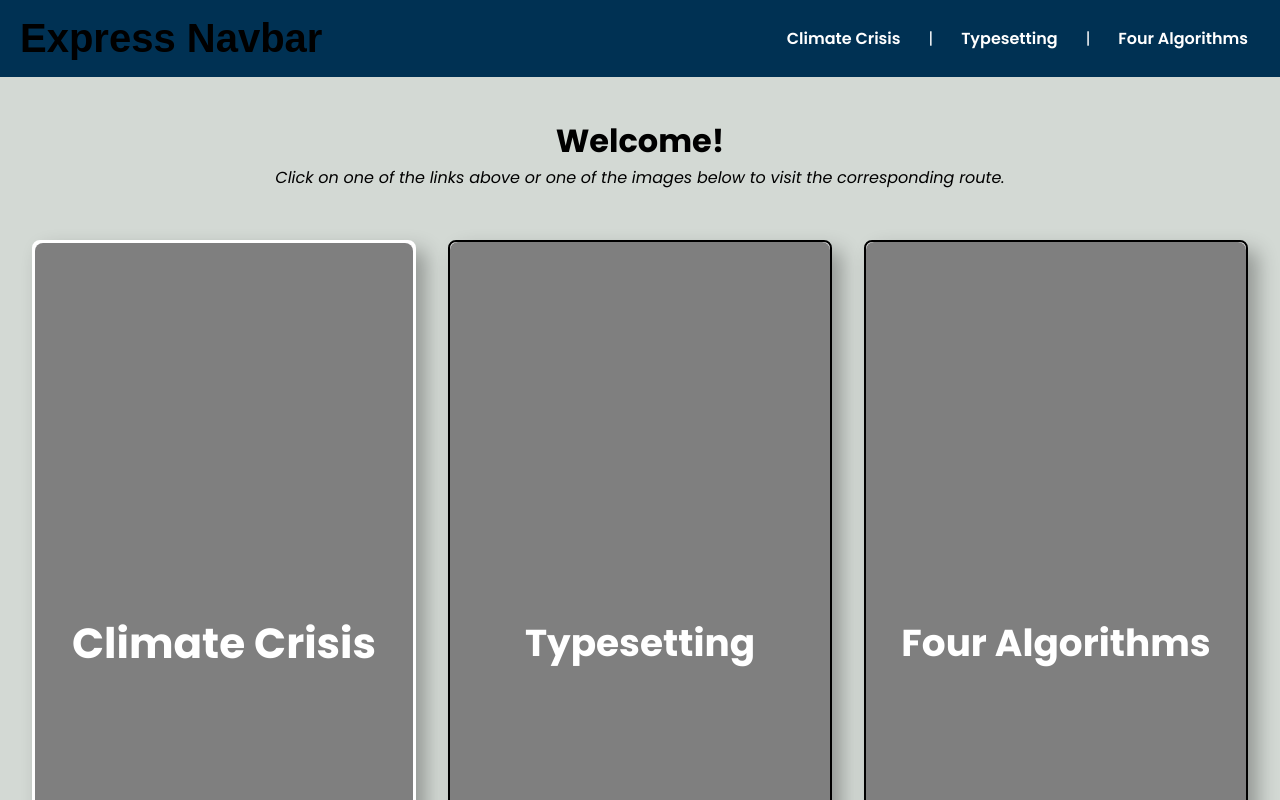
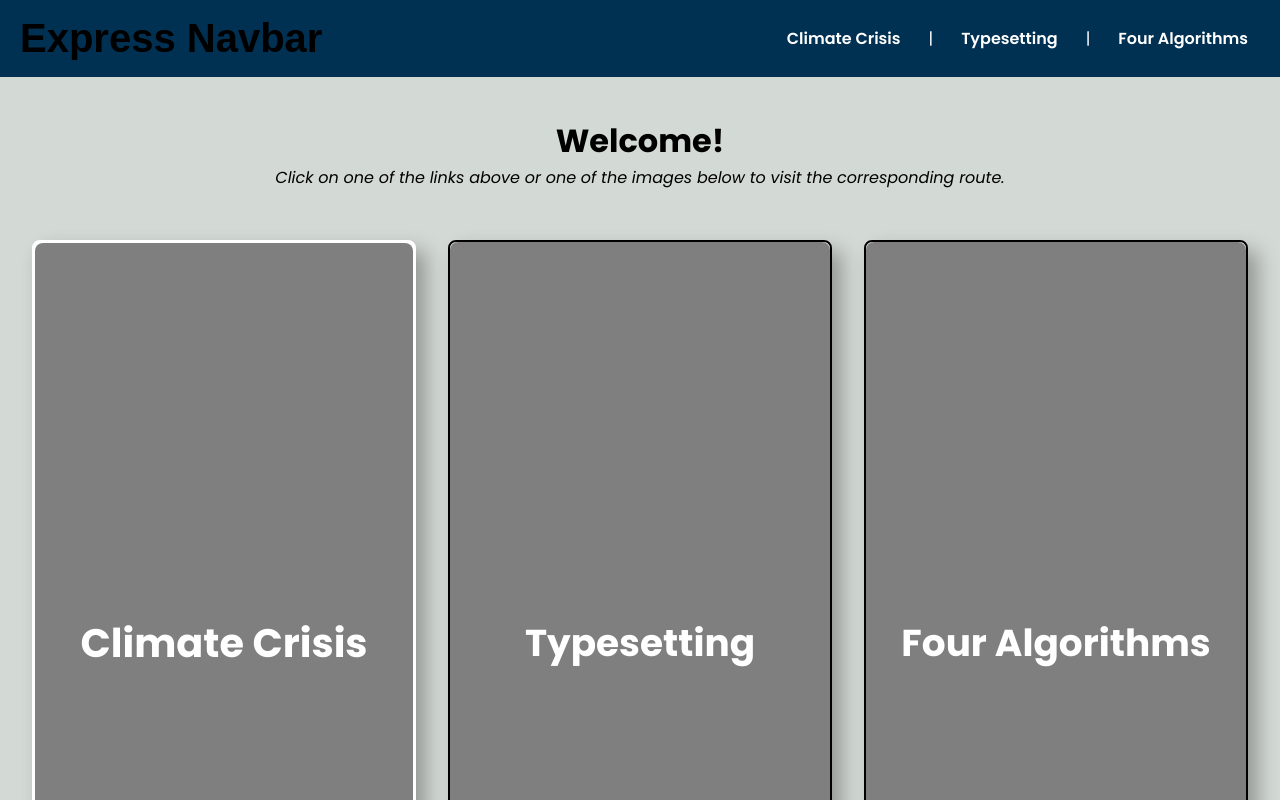
Before and after one commit to warrantyvoidifremoved/CSC317-ExpressNavbar, a website: page public/index.html in a window 1280 px wide. In both pictures the pointer is over the element "Climate Crisis". Shown: the top 800 px of the page. Drawn offline with Linux system fonts and the light colour scheme; a web font is replaced by a local one.

Commit message:
Reduce font-size increase on hover for .headings

```diff
--- a/public/desktop.css
+++ b/public/desktop.css
@@ -135,7 +135,7 @@ body {
 }
 
 .links:hover .headings{
-    font-size: 2.25rem; /* 36px */
+    font-size: 2.125rem; /* 36px */
 }
 
 #climate-crisis {
```
